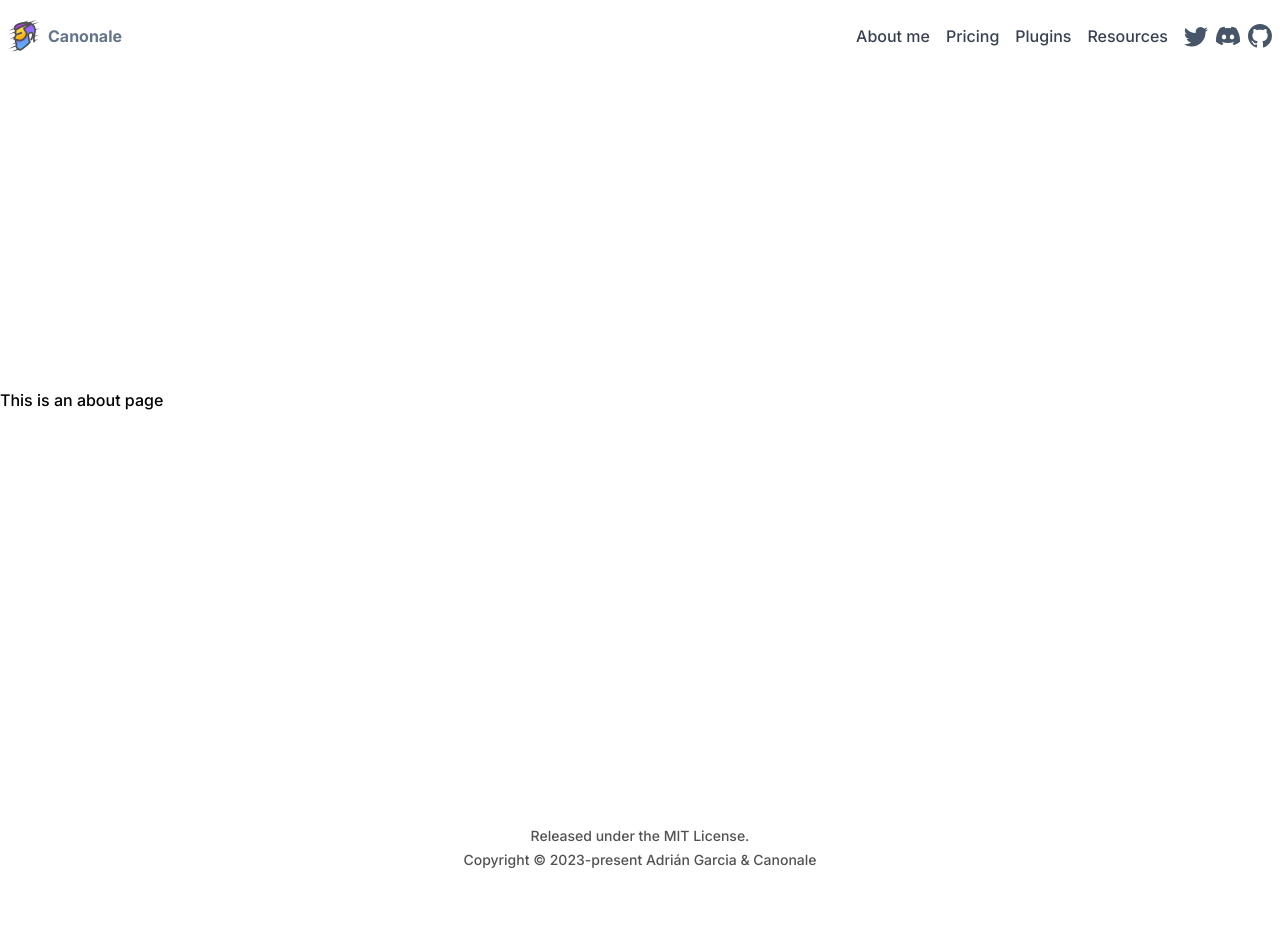
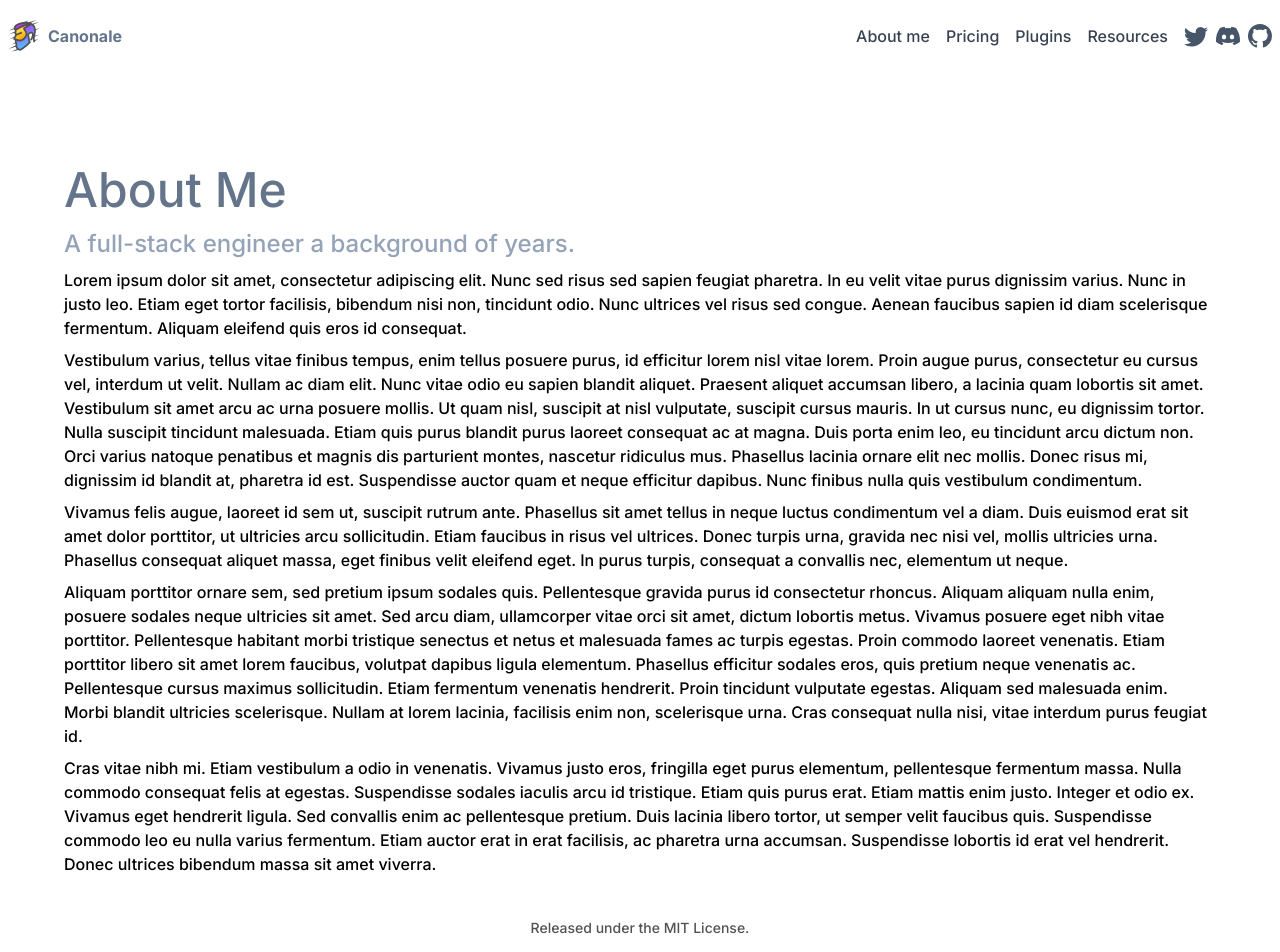
Before and after one commit to canonale/personal-web-site, a Vue app: page /about-me in a window 1280 px wide. Shown: the top 952 px of the page. Before the commit the page ends 896 px from the top, so only its background shows below. Built offline with nearby package versions, Linux system fonts and the light colour scheme.

Commit message:
About me view was already added.

```diff
--- a/src/assets/main.css
+++ b/src/assets/main.css
@@ -25,6 +25,19 @@ h1.main-title {
 
 }
 
+h1 {
+  @apply text-5xl dark:text-slate-200 text-slate-500 leading-tight;
+}
+
+h2 {
+  @apply text-slate-400 text-2xl my-2;
+
+}
+
+p {
+  @apply leading-6 text-base my-2;
+
+}
 .input:focus {
   border-image-source: linear-gradient(to bottom right, #38bdf8, #9333ea);
   border-image-slice: 1;
--- a/src/router/index.ts
+++ b/src/router/index.ts
@@ -21,7 +21,7 @@ export const routes = [
   {
     path: "/about-me",
     name: RouteNames.ABOUT_ME,
-    component: () => import("../views/AboutView.vue"),
+    component: () => import("../views/AboutMeView.vue"),
   },
 ];
 export const router = createRouter({
--- /dev/null
+++ b/src/views/AboutMeView.vue
@@ -0,0 +1,63 @@
+<template>
+  <div class="mt-20 pt-20 container">
+    <h1>About Me</h1>
+    <h2>A full-stack engineer a background of years.</h2>
+    <p>
+      Lorem ipsum dolor sit amet, consectetur adipiscing elit. Nunc sed risus
+      sed sapien feugiat pharetra. In eu velit vitae purus dignissim varius.
+      Nunc in justo leo. Etiam eget tortor facilisis, bibendum nisi non,
+      tincidunt odio. Nunc ultrices vel risus sed congue. Aenean faucibus sapien
+      id diam scelerisque fermentum. Aliquam eleifend quis eros id consequat.
+    </p>
+    <p>
+      Vestibulum varius, tellus vitae finibus tempus, enim tellus posuere purus,
+      id efficitur lorem nisl vitae lorem. Proin augue purus, consectetur eu
+      cursus vel, interdum ut velit. Nullam ac diam elit. Nunc vitae odio eu
+      sapien blandit aliquet. Praesent aliquet accumsan libero, a lacinia quam
+      lobortis sit amet. Vestibulum sit amet arcu ac urna posuere mollis. Ut
+      quam nisl, suscipit at nisl vulputate, suscipit cursus mauris. In ut
+      cursus nunc, eu dignissim tortor. Nulla suscipit tincidunt malesuada.
+      Etiam quis purus blandit purus laoreet consequat ac at magna. Duis porta
+      enim leo, eu tincidunt arcu dictum non. Orci varius natoque penatibus et
+      magnis dis parturient montes, nascetur ridiculus mus. Phasellus lacinia
+      ornare elit nec mollis. Donec risus mi, dignissim id blandit at, pharetra
+      id est. Suspendisse auctor quam et neque efficitur dapibus. Nunc finibus
+      nulla quis vestibulum condimentum.
+    </p>
+    <p>
+      Vivamus felis augue, laoreet id sem ut, suscipit rutrum ante. Phasellus
+      sit amet tellus in neque luctus condimentum vel a diam. Duis euismod erat
+      sit amet dolor porttitor, ut ultricies arcu sollicitudin. Etiam faucibus
+      in risus vel ultrices. Donec turpis urna, gravida nec nisi vel, mollis
+      ultricies urna. Phasellus consequat aliquet massa, eget finibus velit
+      eleifend eget. In purus turpis, consequat a convallis nec, elementum ut
+      neque.
+    </p>
+    <p>
+      Aliquam porttitor ornare sem, sed pretium ipsum sodales quis. Pellentesque
+      gravida purus id consectetur rhoncus. Aliquam aliquam nulla enim, posuere
+      sodales neque ultricies sit amet. Sed arcu diam, ullamcorper vitae orci
+      sit amet, dictum lobortis metus. Vivamus posuere eget nibh vitae
+      porttitor. Pellentesque habitant morbi tristique senectus et netus et
+      malesuada fames ac turpis egestas. Proin commodo laoreet venenatis. Etiam
+      porttitor libero sit amet lorem faucibus, volutpat dapibus ligula
+      elementum. Phasellus efficitur sodales eros, quis pretium neque venenatis
+      ac. Pellentesque cursus maximus sollicitudin. Etiam fermentum venenatis
+      hendrerit. Proin tincidunt vulputate egestas. Aliquam sed malesuada enim.
+      Morbi blandit ultricies scelerisque. Nullam at lorem lacinia, facilisis
+      enim non, scelerisque urna. Cras consequat nulla nisi, vitae interdum
+      purus feugiat id.
+    </p>
+    <p>
+      Cras vitae nibh mi. Etiam vestibulum a odio in venenatis. Vivamus justo
+      eros, fringilla eget purus elementum, pellentesque fermentum massa. Nulla
+      commodo consequat felis at egestas. Suspendisse sodales iaculis arcu id
+      tristique. Etiam quis purus erat. Etiam mattis enim justo. Integer et odio
+      ex. Vivamus eget hendrerit ligula. Sed convallis enim ac pellentesque
+      pretium. Duis lacinia libero tortor, ut semper velit faucibus quis.
+      Suspendisse commodo leo eu nulla varius fermentum. Etiam auctor erat in
+      erat facilisis, ac pharetra urna accumsan. Suspendisse lobortis id erat
+      vel hendrerit. Donec ultrices bibendum massa sit amet viverra.
+    </p>
+  </div>
+</template>
```
